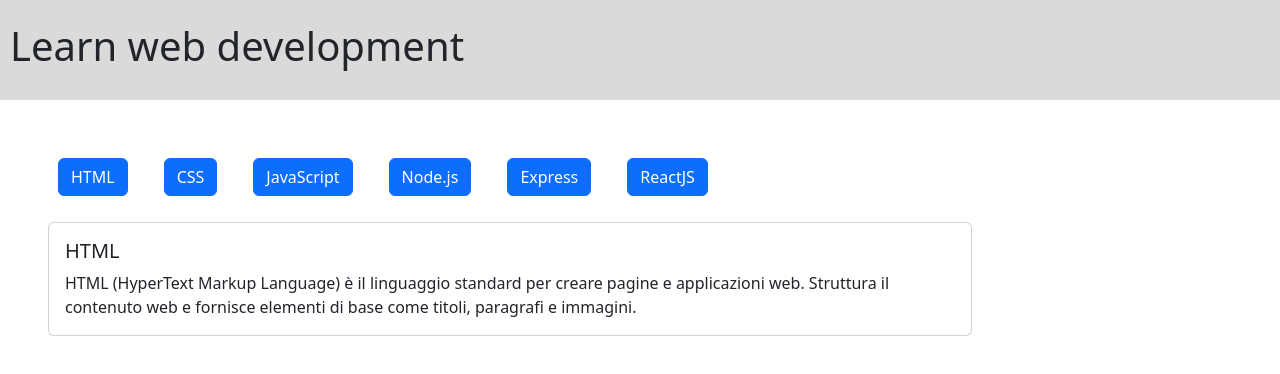
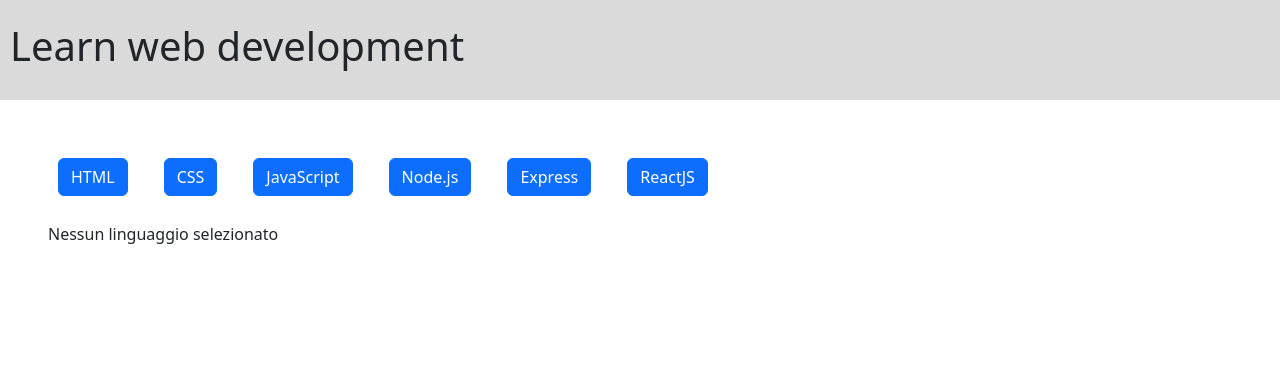
Before and after one commit to Orsouene/react-use-state, a React (Vite) app: page / in a window 1280 px wide. Shown: the top 374 px of the page. Built offline with nearby package versions, Linux system fonts and the light colour scheme.

Commit message:
Cliccando uno dei bottoni, la card in basso visualizzi il linguaggio corrispondente e la relativa descrizione + bonus : Se nessun linguaggio è selezionato, la card del dettaglio mostra “nessun linguaggio selezionato”

```diff
--- a/src/component/Button.jsx
+++ b/src/component/Button.jsx
@@ -1,6 +1,6 @@
-function Button({ title }) {
+function Button({ title, seleziono }) {
   return (
-    <button type="button" className="btn btn-primary">
+    <button type="button" className="btn btn-primary" onClick={seleziono}>
       {title}
     </button>
   );
--- a/src/component/Main.jsx
+++ b/src/component/Main.jsx
@@ -1,3 +1,5 @@
+import { useState } from "react";
+
 // importo il card
 import Card from "./Card";
 // import la funzione dell buttone
@@ -5,6 +7,12 @@
 // importo l'array dell languages
 import languages from "../data/languages";
 function Main() {
+  const [linguaggioSelezionato, setlinguaggioSelezionato] = useState(null);
+  function selezionamento(linguaggio) {
+    setlinguaggioSelezionato(linguaggio);
+    // console.log(linguaggio);
+  }
+  //   console.log(languages);
   return (
     <main className="d-flex flex-column">
       <div className="d-flex gap-3 ps-5 pt-5">
@@ -12,17 +20,24 @@
           //   console.log(language.title);
           return (
             <div key={language.id} className="l-button">
-              <Button title={language.title} />
+              <Button
+                title={language.title}
+                seleziono={() => selezionamento(language)}
+              />
             </div>
           );
         })}
       </div>
       <div className="ps-5 pt-3">
         <div>
-          <Card
-            title={languages[0].title}
-            description={languages[0].description}
-          />
+          {linguaggioSelezionato ? (
+            <Card
+              title={linguaggioSelezionato.title}
+              description={linguaggioSelezionato.description}
+            />
+          ) : (
+            "Nessun linguaggio selezionato"
+          )}
         </div>
       </div>
     </main>
```
